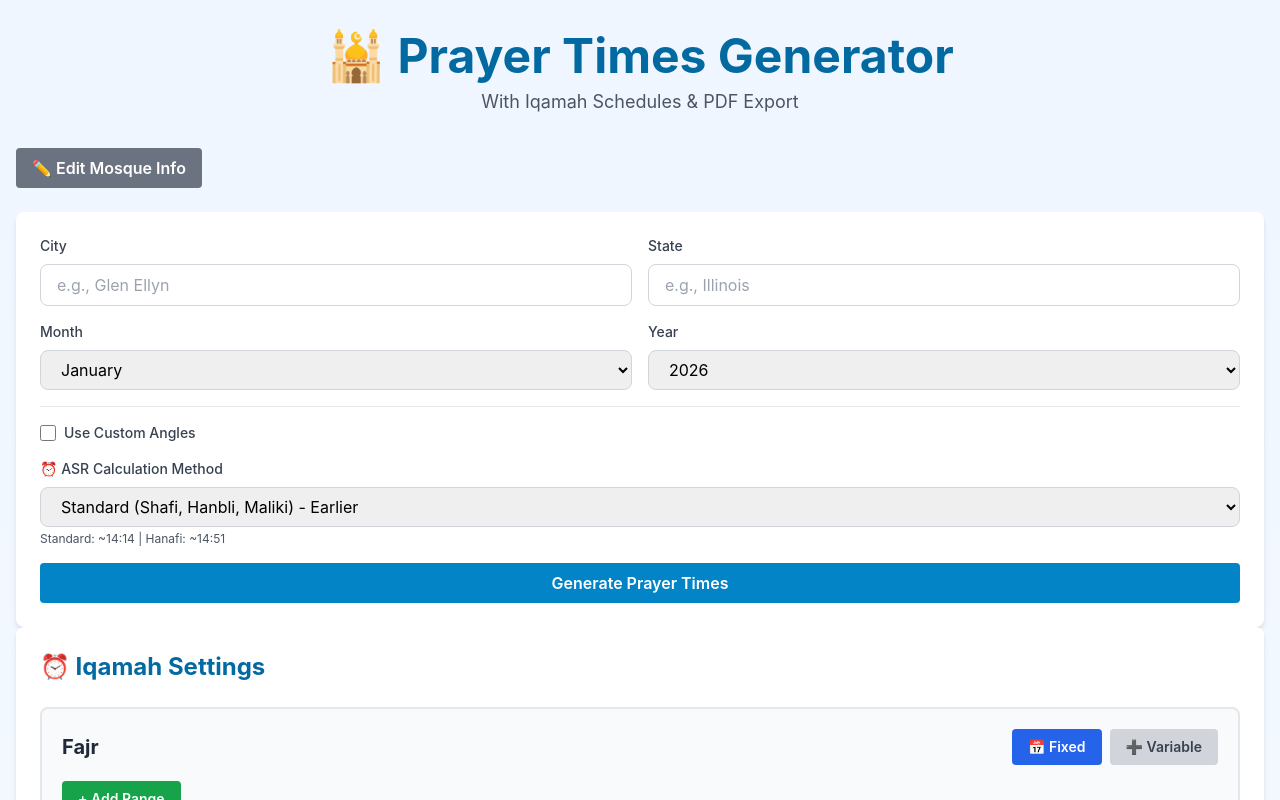
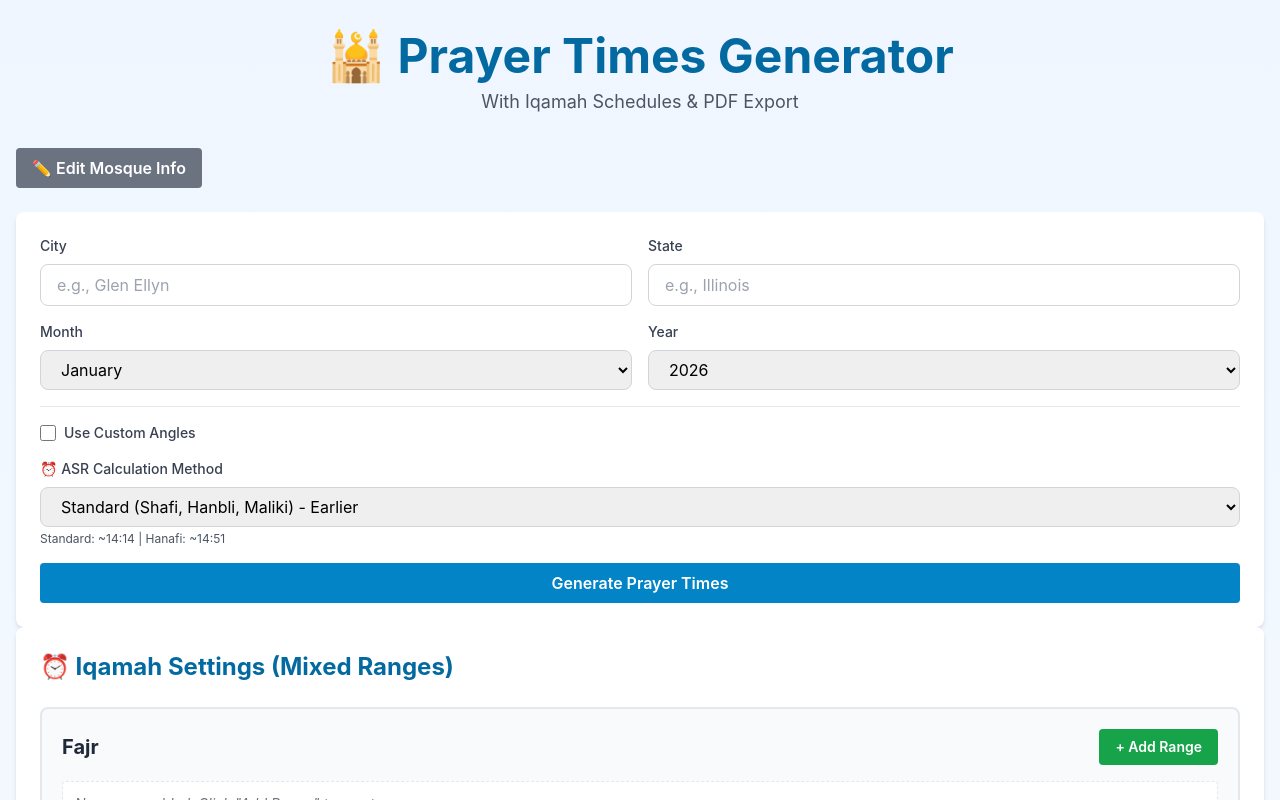
Before and after one commit to ali-2003/PrayerTimingsApp, a Next.js app: page / in a window 1280 px wide. Both pictures are taken after typing "Sample", "Sample", "5551234", "https://example.com" into the empty fields and a click on the button "Save Mosque Info". Shown: the top 800 px of the page. Built offline with nearby package versions, Linux system fonts and the light colour scheme.

Commit message:
new changess

```diff
--- a/components/IqamahSettings.js
+++ b/components/IqamahSettings.js
@@ -1,43 +1,23 @@
-// components/IqamahSettings.js - FIXED: Alternating colors for ranges
+// components/IqamahSettings.js - FIXED: Mixed Fixed/Variable per range
 import { useState } from 'react';
 
 export default function IqamahSettings({ onIqamahChange }) {
   const [iqamahSettings, setIqamahSettings] = useState({
-    fajr: { mode: 'fixed', ranges: [], variable: 10 },
-    zuhr: { mode: 'fixed', ranges: [], variable: 5 },
-    asr: { mode: 'fixed', ranges: [], variable: 5 },
-    maghrib: { mode: 'fixed', ranges: [], variable: 0 },
-    isha: { mode: 'fixed', ranges: [], variable: 10 }
+    fajr: { ranges: [] },
+    zuhr: { ranges: [] },
+    asr: { ranges: [] },
+    maghrib: { ranges: [] },
+    isha: { ranges: [] }
   });
 
   const prayers = ['fajr', 'zuhr', 'asr', 'maghrib', 'isha'];
   const prayerNames = { fajr: 'Fajr', zuhr: 'Zuhr', asr: 'Asr', maghrib: 'Maghrib', isha: 'Isha' };
 
-  const handleModeChange = (prayer, mode) => {
-    const updated = {
-      ...iqamahSettings,
-      [prayer]: { ...iqamahSettings[prayer], mode }
-    };
-    setIqamahSettings(updated);
-    onIqamahChange(updated);
-  };
-
-  const handleVariableChange = (prayer, minutes) => {
-    const numMins = parseInt(minutes) || 0;
-    const updated = {
-      ...iqamahSettings,
-      [prayer]: { ...iqamahSettings[prayer], variable: numMins }
-    };
-    setIqamahSettings(updated);
-    onIqamahChange(updated);
-  };
-
   const handleAddRange = (prayer) => {
     const updated = {
       ...iqamahSettings,
       [prayer]: {
-        ...iqamahSettings[prayer],
-        ranges: [...(iqamahSettings[prayer].ranges || []), [1, 15, '12:00 pm']]
+        ranges: [...(iqamahSettings[prayer].ranges || []), { startDay: 1, endDay: 15, type: 'fixed', time: '12:00 pm', variable: 5 }]
       }
     };
     setIqamahSettings(updated);
@@ -48,11 +28,16 @@ export default function IqamahSettings({ onIqamahChange }) {
     const updated = {
       ...iqamahSettings,
       [prayer]: {
-        ...iqamahSettings[prayer],
         ranges: iqamahSettings[prayer].ranges.map((range, i) => {
           if (i === index) {
-            const newRange = [...range];
-            newRange[field] = field === 0 || field === 1 ? parseInt(value) : value;
+            const newRange = { ...range };
+            if (field === 'startDay' || field === 'endDay') {
+              newRange[field] = parseInt(value);
+            } else if (field === 'variable') {
+              newRange[field] = parseInt(value);
+            } else {
+              newRange[field] = value;
+            }
             return newRange;
           }
           return range;
@@ -67,7 +52,6 @@ export default function IqamahSettings({ onIqamahChange }) {
     const updated = {
       ...iqamahSettings,
       [prayer]: {
-        ...iqamahSettings[prayer],
         ranges: iqamahSettings[prayer].ranges.filter((_, i) => i !== index)
       }
     };
@@ -77,59 +61,34 @@ export default function IqamahSettings({ onIqamahChange }) {
 
   return (
     <div className="bg-white rounded-lg shadow-md p-6 mb-8">
-      <h2 className="text-2xl font-bold text-islamic-700 mb-6">⏰ Iqamah Settings</h2>
+      <h2 className="text-2xl font-bold text-islamic-700 mb-6">⏰ Iqamah Settings (Mixed Ranges)</h2>
 
       <div className="space-y-6">
         {prayers.map((prayer) => (
           <div key={prayer} className="border-2 border-gray-200 rounded-lg p-5 bg-gray-50">
             <div className="flex justify-between items-center mb-4">
               <h3 className="text-xl font-bold text-gray-800">{prayerNames[prayer]}</h3>
-              <div className="flex gap-2">
-                <button
-                  onClick={() => handleModeChange(prayer, 'fixed')}
-                  className={`px-4 py-2 rounded font-semibold text-sm transition ${
-                    iqamahSettings[prayer].mode === 'fixed'
-                      ? 'bg-blue-600 text-white'
-                      : 'bg-gray-300 text-gray-700 hover:bg-gray-400'
-                  }`}
-                >
-                  📅 Fixed
-                </button>
-                <button
-                  onClick={() => handleModeChange(prayer, 'variable')}
-                  className={`px-4 py-2 rounded font-semibold text-sm transition ${
-                    iqamahSettings[prayer].mode === 'variable'
-                      ? 'bg-green-600 text-white'
-                      : 'bg-gray-300 text-gray-700 hover:bg-gray-400'
-                  }`}
-                >
-                  ➕ Variable
-                </button>
-              </div>
-            </div>
-
-            {/* Fixed Mode */}
-            {iqamahSettings[prayer].mode === 'fixed' && (
-              <div>
               <button
                 onClick={() => handleAddRange(prayer)}
-                  className="mb-3 bg-green-600 text-white px-4 py-2 rounded hover:bg-green-700 font-semibold text-sm"
+                className="bg-green-600 text-white px-4 py-2 rounded hover:bg-green-700 font-semibold text-sm"
               >
                 + Add Range
               </button>
+            </div>
 
             {iqamahSettings[prayer].ranges && iqamahSettings[prayer].ranges.length > 0 ? (
               <div className="space-y-3">
                 {iqamahSettings[prayer].ranges.map((range, idx) => (
-                      <div key={idx} className={`p-3 rounded border-2 space-y-2 ${idx % 2 === 0 ? 'bg-blue-50 border-blue-300' : 'bg-green-50 border-green-300'}`}>
+                  <div key={idx} className={`p-4 rounded border-2 space-y-3 ${idx % 2 === 0 ? 'bg-blue-50 border-blue-300' : 'bg-green-50 border-green-300'}`}>
+                    {/* Date Range */}
                     <div className="flex gap-2 items-center">
-                          <label className="text-sm font-semibold text-gray-700 w-8">Day</label>
+                      <label className="text-sm font-semibold text-gray-700 w-12">Days</label>
                       <input
                         type="number"
                         min="1"
                         max="31"
-                            value={range[0]}
-                            onChange={(e) => handleRangeChange(prayer, idx, 0, e.target.value)}
+                        value={range.startDay}
+                        onChange={(e) => handleRangeChange(prayer, idx, 'startDay', e.target.value)}
                         className="w-16 px-2 py-1 border border-gray-300 rounded text-sm"
                       />
                       <span className="text-gray-600">to</span>
@@ -137,26 +96,62 @@ export default function IqamahSettings({ onIqamahChange }) {
                         type="number"
                         min="1"
                         max="31"
-                            value={range[1]}
-                            onChange={(e) => handleRangeChange(prayer, idx, 1, e.target.value)}
+                        value={range.endDay}
+                        onChange={(e) => handleRangeChange(prayer, idx, 'endDay', e.target.value)}
                         className="w-16 px-2 py-1 border border-gray-300 rounded text-sm"
                       />
                     </div>
 
+                    {/* Type Selection */}
                     <div className="flex gap-2 items-center">
-                          <label className="text-sm font-semibold text-gray-700 w-8">Time</label>
+                      <label className="text-sm font-semibold text-gray-700 w-12">Type</label>
+                      <select
+                        value={range.type}
+                        onChange={(e) => handleRangeChange(prayer, idx, 'type', e.target.value)}
+                        className="flex-1 px-3 py-1 border border-gray-300 rounded text-sm"
+                      >
+                        <option value="fixed">📅 Fixed Time</option>
+                        <option value="variable">➕ Variable (+minutes)</option>
+                      </select>
+                    </div>
+
+                    {/* Fixed Time Input */}
+                    {range.type === 'fixed' && (
+                      <div className="flex gap-2 items-center">
+                        <label className="text-sm font-semibold text-gray-700 w-12">Time</label>
                         <input
                           type="text"
                           placeholder="HH:MM am/pm"
-                            value={range[2]}
-                            onChange={(e) => handleRangeChange(prayer, idx, 2, e.target.value)}
+                          value={range.time}
+                          onChange={(e) => handleRangeChange(prayer, idx, 'time', e.target.value)}
                           className="flex-1 px-2 py-1 border border-gray-300 rounded text-sm"
                         />
+                      </div>
+                    )}
+
+                    {/* Variable Minutes Input */}
+                    {range.type === 'variable' && (
+                      <div className="flex gap-2 items-center">
+                        <label className="text-sm font-semibold text-gray-700 w-12">Minutes</label>
+                        <input
+                          type="number"
+                          value={range.variable}
+                          onChange={(e) => handleRangeChange(prayer, idx, 'variable', e.target.value)}
+                          min="0"
+                          max="60"
+                          className="w-24 px-2 py-1 border border-gray-300 rounded text-sm"
+                        />
+                        <span className="text-gray-600 text-sm">minutes after {prayerNames[prayer]}</span>
+                      </div>
+                    )}
+
+                    {/* Remove Button */}
+                    <div className="flex justify-end">
                       <button
                         onClick={() => handleRemoveRange(prayer, idx)}
                         className="bg-red-500 text-white px-3 py-1 rounded text-xs hover:bg-red-600"
                       >
-                            Remove
+                        Remove Range
                       </button>
                     </div>
                   </div>
@@ -164,39 +159,21 @@ export default function IqamahSettings({ onIqamahChange }) {
               </div>
             ) : (
               <p className="text-gray-500 text-sm italic bg-white p-3 rounded border border-dashed">
-                    No ranges added
+                No ranges added. Click "Add Range" to create one.
               </p>
-                )}
-              </div>
-            )}
-
-            {/* Variable Mode */}
-            {iqamahSettings[prayer].mode === 'variable' && (
-              <div className="bg-white p-4 rounded border border-green-300">
-                <div className="flex items-center gap-4">
-                  <div className="flex-1">
-                    <label className="block text-gray-700 font-semibold mb-2 text-sm">
-                      Minutes after {prayerNames[prayer]}
-                    </label>
-                    <input
-                      type="number"
-                      value={iqamahSettings[prayer].variable}
-                      onChange={(e) => handleVariableChange(prayer, e.target.value)}
-                      min="0"
-                      max="60"
-                      className="w-24 px-3 py-2 border border-gray-300 rounded focus:outline-none focus:ring-2 focus:ring-green-600"
-                    />
-                  </div>
-                  <div className="bg-green-50 p-3 rounded border border-green-200 text-center">
-                    <p className="text-xs text-gray-600">Current</p>
-                    <p className="text-sm font-bold text-green-700">+{iqamahSettings[prayer].variable} mins</p>
-                  </div>
-                </div>
-              </div>
             )}
           </div>
         ))}
       </div>
+
+      <div className="bg-blue-50 p-4 rounded-lg mt-6 border border-blue-200">
+        <p className="text-sm font-bold text-blue-900 mb-2">💡 How to Use:</p>
+        <ul className="text-xs text-blue-800 space-y-1">
+          <li>✅ Days 1-18: Add range with "Fixed Time" (e.g., 6:15 am)</li>
+          <li>✅ Days 19-31: Add range with "Variable" (e.g., +5 minutes)</li>
+          <li>✅ Mix and match different types for same prayer</li>
+        </ul>
+      </div>
     </div>
   );
 }
--- a/components/PrayerTable.js
+++ b/components/PrayerTable.js
@@ -29,8 +29,9 @@ export default function PrayerTable({ prayerData, mosqueInfo, customAngles, sear
   if (iqamahRanges && typeof iqamahRanges === 'object') {
     hasIqamah = Object.keys(iqamahRanges).some(prayer => {
       const prayerSettings = iqamahRanges[prayer];
-      if (prayerSettings.mode === 'variable' && prayerSettings.variable > 0) return true;
-      if (prayerSettings.mode === 'fixed' && Array.isArray(prayerSettings.ranges) && prayerSettings.ranges.length > 0) return true;
+      if (Array.isArray(prayerSettings.ranges) && prayerSettings.ranges.length > 0) {
+        return true;
+      }
       return false;
     });
   }
@@ -62,15 +63,11 @@ export default function PrayerTable({ prayerData, mosqueInfo, customAngles, sear
     const prayerSettings = iqamahRanges[prayer];
     const day = dayIndex + 1;
 
-    // Show for VARIABLE - always show
-    if (prayerSettings.mode === 'variable') return true;
-
-    // Show for FIXED - show on ALL days in range (not just middle)
-    if (prayerSettings.mode === 'fixed' && Array.isArray(prayerSettings.ranges)) {
+    // Check if day falls within ANY range
+    if (Array.isArray(prayerSettings.ranges)) {
       const matchingRange = prayerSettings.ranges.find(range => {
-        return day >= range[0] && day <= range[1];
+        return day >= range.startDay && day <= range.endDay;
       });
-      // Return true for ALL days in range (removed middle-day logic)
       return matchingRange ? true : false;
     }
 
@@ -81,18 +78,24 @@ export default function PrayerTable({ prayerData, mosqueInfo, customAngles, sear
     if (!hasIqamah || !iqamahRanges?.[prayer]) return null;
 
     const prayerSettings = iqamahRanges[prayer];
+    const day = dayIndex + 1;
 
-    if (prayerSettings.mode === 'variable') {
-      return calculateVariableIqamah(prayerTime, prayerSettings.variable);
-    }
+    if (Array.isArray(prayerSettings.ranges)) {
+      // Find matching range for this day
+      const matchingRange = prayerSettings.ranges.find(range => {
+        return day >= range.startDay && day <= range.endDay;
+      });
 
-    if (prayerSettings.mode === 'fixed' && Array.isArray(prayerSettings.ranges)) {
-      const day = dayIndex + 1;
-      const matchingRange = prayerSettings.ranges.find(range => {
-        return day >= range[0] && day <= range[1];
-      });
-      if (matchingRange) {
-        return matchingRange[2];
+      if (!matchingRange) return null;
+
+      // FIXED type - return the fixed time
+      if (matchingRange.type === 'fixed') {
+        return matchingRange.time;
+      }
+
+      // VARIABLE type - calculate offset
+      if (matchingRange.type === 'variable') {
+        return calculateVariableIqamah(prayerTime, matchingRange.variable);
       }
     }
 
@@ -103,6 +106,20 @@ export default function PrayerTable({ prayerData, mosqueInfo, customAngles, sear
     try {
       const element = tableRef.current;
 
+      // Store original styles
+      const originalStyles = {};
+      const cells = element.querySelectorAll('td, th');
+
+      // Add inline styles for centering
+      cells.forEach((cell, idx) => {
+        originalStyles[idx] = {
+          textAlign: cell.style.textAlign,
+          verticalAlign: cell.style.verticalAlign
+        };
+        cell.style.textAlign = 'center';
+        cell.style.verticalAlign = 'middle';
+      });
+
       // Get the actual element dimensions
       const elementWidth = element.scrollWidth;
       const elementHeight = element.scrollHeight;
@@ -110,26 +127,31 @@ export default function PrayerTable({ prayerData, mosqueInfo, customAngles, sear
       console.log('Element dimensions:', elementWidth, 'x', elementHeight);
 
       const canvas = await html2canvas(element, {
-        scale: 2.0,  // Changed back to 2.0
+        scale: 2.0,
         useCORS: true,
         allowTaint: true,
         logging: false,
         backgroundColor: '#ffffff',
-        // Force canvas to be exact size of element
         width: elementWidth,
         height: elementHeight,
         windowWidth: elementWidth,
         windowHeight: elementHeight,
       });
 
+      // Restore original styles
+      cells.forEach((cell, idx) => {
+        cell.style.textAlign = originalStyles[idx].textAlign;
+        cell.style.verticalAlign = originalStyles[idx].verticalAlign;
+      });
+
       console.log('Canvas dimensions:', canvas.width, 'x', canvas.height);
 
       const imgData = canvas.toDataURL('image/png');
 
-      const pdfWidth = 210;   // A4 Portrait width
-      const pdfHeight = 297;  // A4 Portrait height
-      const margin = 3;       // Minimal margin
-      const bottomPadding = 15; // Extra space at bottom
+      const pdfWidth = 210;
+      const pdfHeight = 297;
+      const margin = 3;
+      const bottomPadding = 15;
 
       const pdf = new jsPDF({
         orientation: 'portrait',
@@ -145,17 +167,14 @@ export default function PrayerTable({ prayerData, mosqueInfo, customAngles, sear
       const availWidth = pdfWidth - (margin * 2);
       const availHeight = pdfHeight - (margin * 2) - bottomPadding;
 
-      // Calculate height based on width to maintain aspect ratio
       let finalWidth = availWidth;
       let finalHeight = finalWidth / aspectRatio;
 
-      // If height exceeds available, scale down to fit
       if (finalHeight > availHeight) {
         finalHeight = availHeight;
         finalWidth = finalHeight * aspectRatio;
       }
 
-      // Start from left margin
       const xPos = margin;
       const yPos = margin;
 
@@ -163,7 +182,6 @@ export default function PrayerTable({ prayerData, mosqueInfo, customAngles, sear
 
       pdf.addImage(imgData, 'PNG', xPos, yPos, finalWidth, finalHeight);
 
-      // Multi-page support
       if (finalHeight > availHeight) {
         let heightRemaining = finalHeight - availHeight;
         let pageNum = 1;
--- a/pages/index.js
+++ b/pages/index.js
@@ -42,33 +42,19 @@ export default function Home() {
     console.log('Raw iqamahSettings:', iqamahSettings);
 
     // CONVERT from IqamahSettings format to PrayerTable format
+    // New structure: { prayer: { ranges: [...] } }
     const convertedRanges = {};
 
     Object.keys(iqamahSettings).forEach(prayer => {
       const prayerSettings = iqamahSettings[prayer];
       console.log(`\n📝 Converting ${prayer}:`, prayerSettings);
 
-      if (prayerSettings.mode === 'variable') {
-        // VARIABLE MODE: Create array with offset
-        convertedRanges[prayer] = [{
-          startDay: 1,
-          endDay: 31,
-          offset: prayerSettings.variable,
-          isVariable: true,
-          rangeIndex: 0
-        }];
-        console.log(`✅ ${prayer} VARIABLE: offset=${prayerSettings.variable}`);
-      } else {
-        // FIXED MODE: Convert ranges array
-        convertedRanges[prayer] = prayerSettings.ranges.map((range, idx) => ({
-          startDay: range[0],
-          endDay: range[1],
-          time: range[2],
-          isVariable: false,
-          rangeIndex: idx
-        }));
-        console.log(`✅ ${prayer} FIXED: ${prayerSettings.ranges.length} ranges`);
-      }
+      // Just pass through the ranges as-is (they already have the right structure)
+      convertedRanges[prayer] = {
+        ranges: prayerSettings.ranges || []
+      };
+
+      console.log(`✅ ${prayer}: ${prayerSettings.ranges.length} ranges`);
     });
 
     console.log('\n🟢 CONVERTED RANGES:');
--- a/utils/pdfExport.js
+++ b/utils/pdfExport.js
@@ -33,7 +33,7 @@ export const exportTableToPDF = async (tableElement, filename = 'prayer-times.pd
     // A4 Portrait: 210mm x 297mm
     const pageWidth = 210;
     const pageHeight = 297;
-    const margin = 0;  // Small margin
+    const margin = 2;  // Small margin
 
     // Calculate image dimensions
     const availableWidth = pageWidth - (margin * 2);
```
Lines whose indentation alone changed are shown as unchanged.
